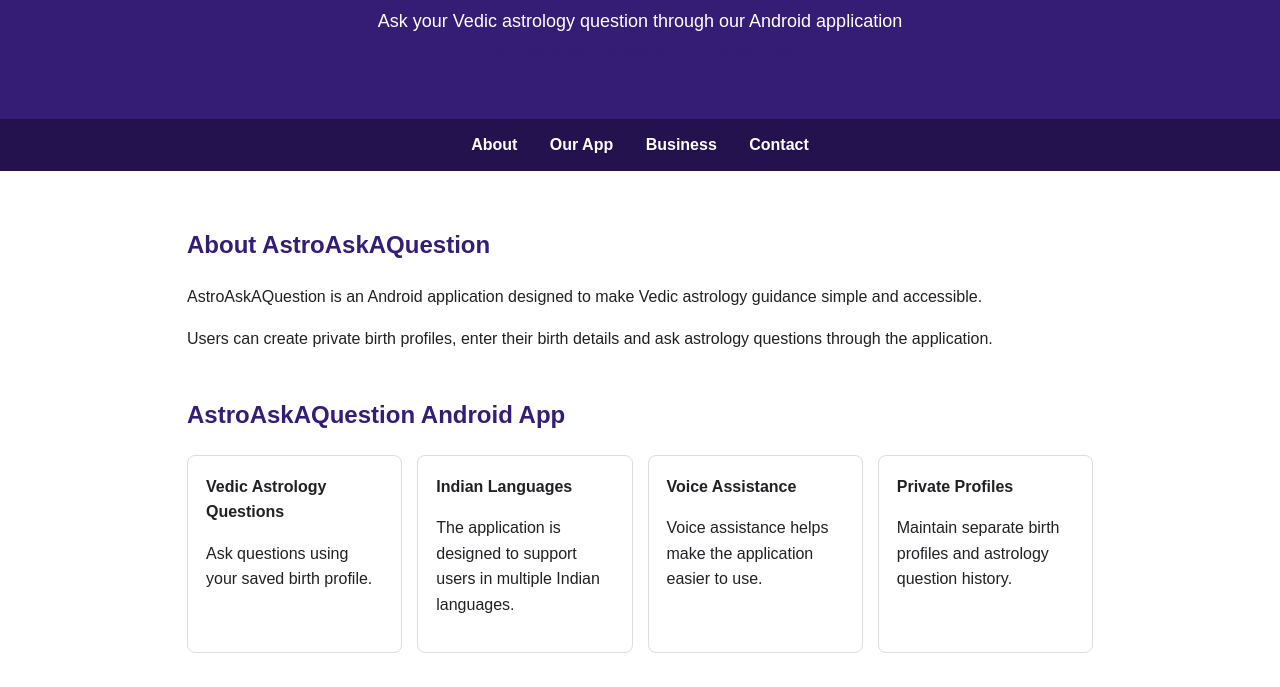
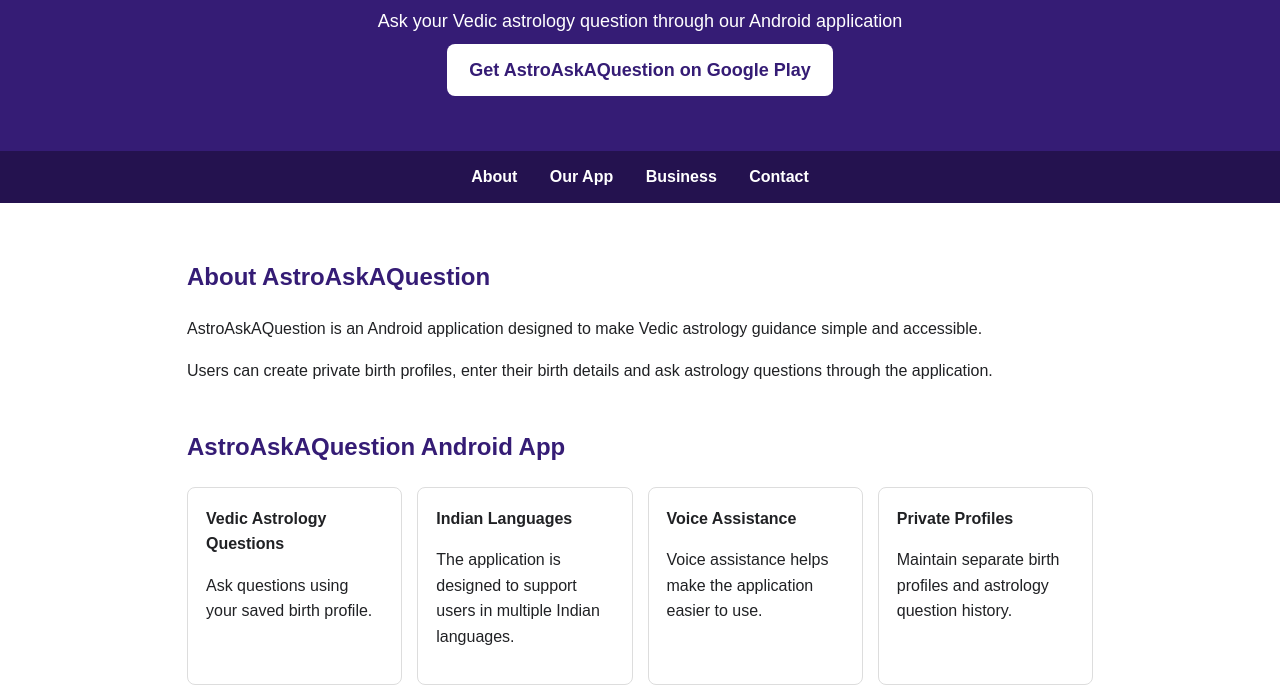
Before and after one commit to pranjalmisra-stack/astroaskaquestion-website, a plain HTML site: page index.html in a window 1280 px wide. Shown: the part 119-806 px from the top of the page. Drawn offline with Linux system fonts and the light colour scheme.

Commit message:
Update index.html

```diff
--- a/index.html
+++ b/index.html
@@ -104,7 +104,7 @@
 <header>
   <h1>AstroAskAQuestion</h1>
   <p>Ask your Vedic astrology question through our Android application</p>
-  <p><a href="https://play.google.com/store/apps/details?id=com.astrosaathi.app" target="_blank" rel="noopener noreferrer">Get AstroAskAQuestion on Google Play</a></p>
+  <p><a href="https://play.google.com/store/apps/details?id=com.astrosaathi.app" target="_blank" rel="noopener noreferrer" style="display:inline-block;background:#ffffff;color:#351c75;padding:12px 22px;border-radius:8px;font-weight:bold;text-decoration:none;margin-top:8px;">Get AstroAskAQuestion on Google Play</a></p>
 </header>
 
 <nav>
```
